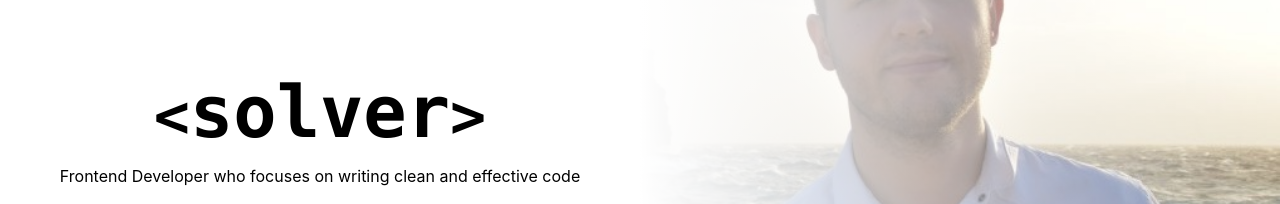
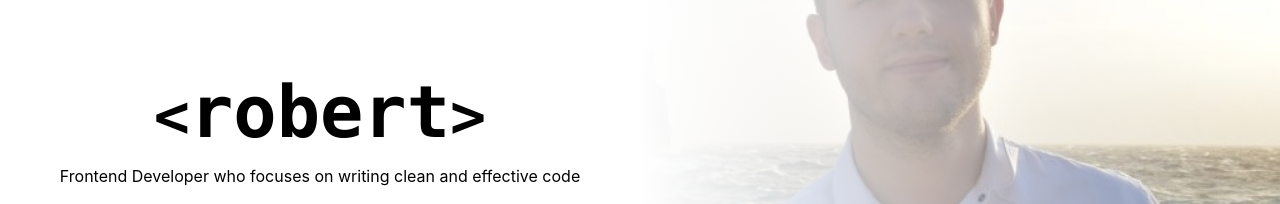
Before and after one commit to robertmazelle/profile-page-v2, a React (Create React App) app: page / in a window 1280 px wide. Shown: the part 212-416 px from the top of the page. Built offline with nearby package versions, Linux system fonts and the light colour scheme; a web font is replaced by a local one.

Commit message:
Revert "fixed use effect in main image section component"

```diff
--- a/src/components/main-image-section/main-image-section.tsx
+++ b/src/components/main-image-section/main-image-section.tsx
@@ -8,7 +8,10 @@ export default function MainImageSection() {
     const [title, setTitle] = useState(titleArray[0]);
 
     useEffect(() => {
-      const changeTitle = ( index: number) => {
+        changeTitle(0);
+    }, [])
+
+    const changeTitle = ( index: number) => {
         if (index > titleArray?.length - 1) {
             return;
         }
@@ -21,10 +24,6 @@ export default function MainImageSection() {
             changeTitle(index + 1);
         }, timeout)
     }
-
-        changeTitle(0);
-    }, [titleArray, initialTimeout, setTitle])
-
 
     return (<header className="bg-white shadow">
     <div className="flex justify-center relative">
```
